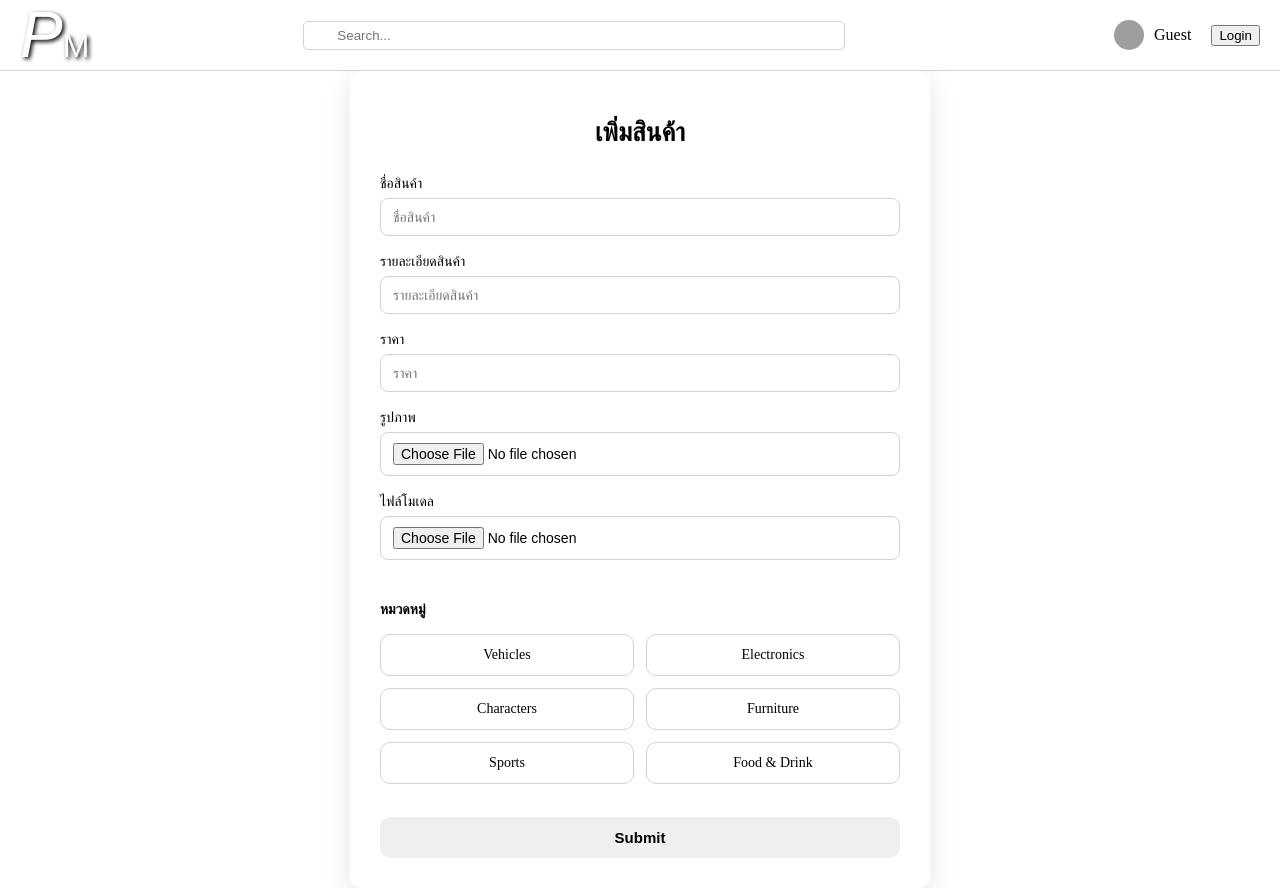
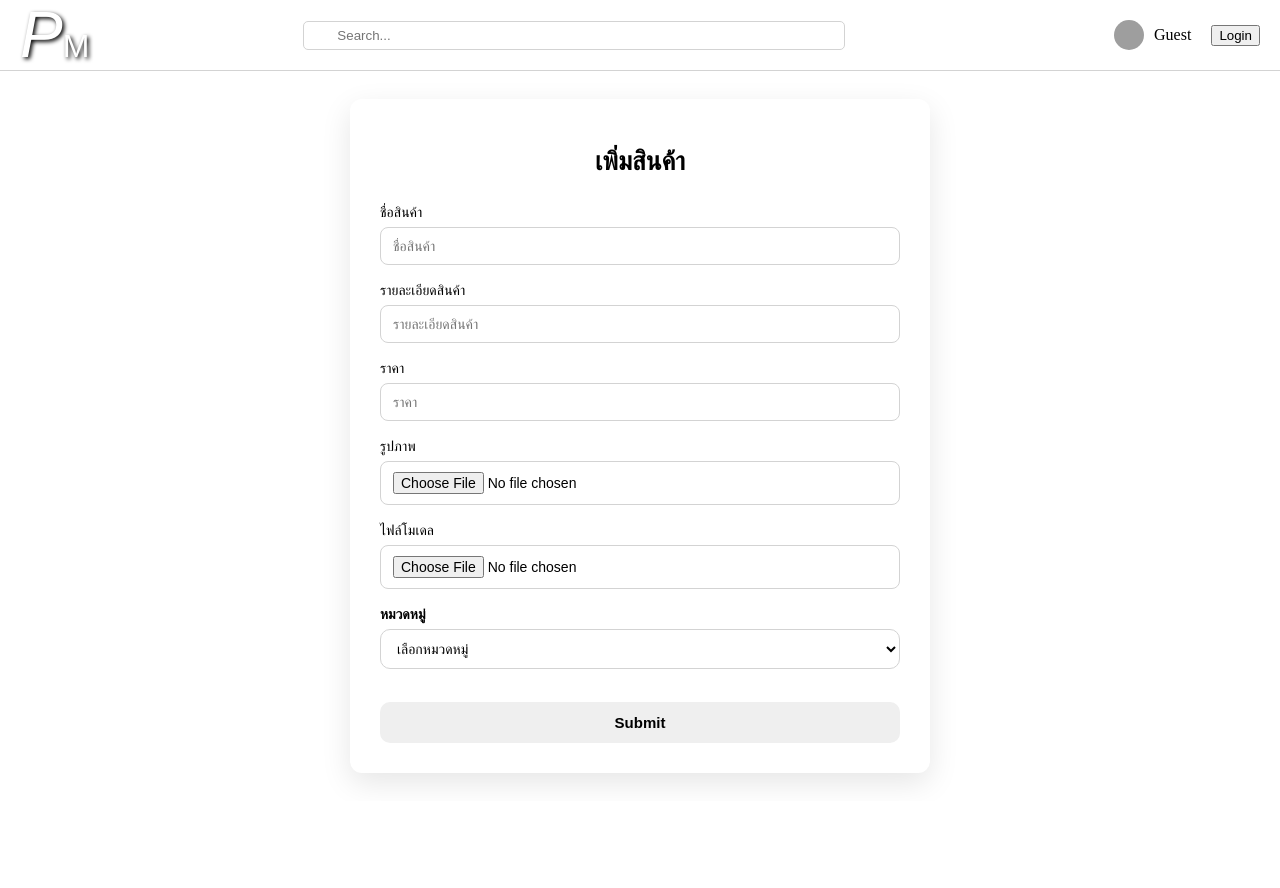
Before and after one commit to Phatlaksanai/CommunityProject, a React (Vite) app in the folder client/: page /additem in a window 1280 px wide. After the commit the page ends 801 px from the top, so only its background shows below. Built offline with nearby package versions, Linux system fonts and the light colour scheme; grey boxes are pictures that could not be loaded; some icons are missing; a web font is replaced by a local one.

Commit message:
เปลี่ยนปุ่มหน้าเพิ่มสินค้าจาก radio เป็น dropdown

```diff
--- a/client/src/pages/additem/Additem.jsx
+++ b/client/src/pages/additem/Additem.jsx
@@ -1,6 +1,9 @@
 import "./addItem.scss";
+import { useState } from "react";
 
 const AddItem = () => {
+  const [category, setCategory] = useState("");
+
   return (
     <div className="add-item">
 
@@ -32,37 +35,26 @@ const AddItem = () => {
         </div>
 
         <div className="category">
-          <p className="category__title">หมวดหมู่</p>
+          <label htmlFor="category" className="category__title">
+            หมวดหมู่
+          </label>
 
-          <div className="category__option">
-            <input type="radio" id="Vehicles" name="choice" value="Vehicles" />
-            <label htmlFor="Vehicles">Vehicles</label>
-          </div>
-
-          <div className="category__option">
-            <input type="radio" id="Electronics" name="choice" value="Electronics" />
-            <label htmlFor="Electronics">Electronics</label>
-          </div>
-
-          <div className="category__option">
-            <input type="radio" id="Characters" name="choice" value="Characters" />
-            <label htmlFor="Characters">Characters</label>
-          </div>
-
-          <div className="category__option">
-            <input type="radio" id="Furniture" name="choice" value="Furniture" />
-            <label htmlFor="Furniture">Furniture</label>
-          </div>
-
-          <div className="category__option">
-            <input type="radio" id="Sports" name="choice" value="Sports" />
-            <label htmlFor="Sports">Sports</label>
-          </div>
-
-          <div className="category__option">
-            <input type="radio" id="FoodDrink" name="choice" value="Food&Drink" />
-            <label htmlFor="FoodDrink">Food & Drink</label>
-          </div>
+          <select
+            id="category"
+            className="category__select"
+            value={category}
+            onChange={(e) => setCategory(e.target.value)}
+          >
+            <option value="" disabled>
+              เลือกหมวดหมู่
+            </option>
+            <option value="Vehicles">Vehicles</option>
+            <option value="Electronics">Electronics</option>
+            <option value="Characters">Characters</option>
+            <option value="Furniture">Furniture</option>
+            <option value="Sports">Sports</option>
+            <option value="Food&Drink">Food & Drink</option>
+          </select>
         </div>
 
         <input type="submit" value="Submit" className="add-item__submit" />
--- a/client/src/pages/additem/additem.scss
+++ b/client/src/pages/additem/additem.scss
@@ -54,53 +54,32 @@
       }
     }
 
-   .category {
-  margin-top: 10px;
-  display: grid;
-  grid-template-columns: repeat(2, 1fr);
-  gap: 12px;
+.category {
+  display: flex;
+  flex-direction: column;
+  gap: 6px;
 
   &__title {
-    grid-column: 1 / -1;
     font-size: 14px;
     font-weight: 600;
-    margin-bottom: 4px;
   }
 
-  &__option {
-    position: relative;
+  &__select {
+    padding: 10px 12px;
+    border-radius: 10px;
+    border: 1px solid themed("border");
+    background-color: themed("bg");
+    color: themed("textColor");
+    font-size: 14px;
+    cursor: pointer;
 
-    input[type="radio"] {
-      display: none;
-    }
-
-    label {
-      display: flex;
-      justify-content: center;
-      align-items: center;
-      padding: 12px;
-      border-radius: 10px;
-      border: 1px solid themed("border");
-      cursor: pointer;
-      font-size: 14px;
-      background-color: themed("bg");
-      transition: all 0.2s ease;
-      text-align: center;
-    }
-
-    label:hover {
-      border-color: #b0b0b0;
-    }
-
-    input[type="radio"]:checked + label {
-      background-color: #e5e5e5;
-      border-color: #c0c0c0;
-      color: #333;
-      font-weight: 600;
-      box-shadow: inset 0 0 0 1px #c0c0c0;
+    &:focus {
+      outline: none;
+      border-color: themed("button");
     }
   }
 }
+
     &__submit {
       margin-top: 15px;
       padding: 12px;
```
